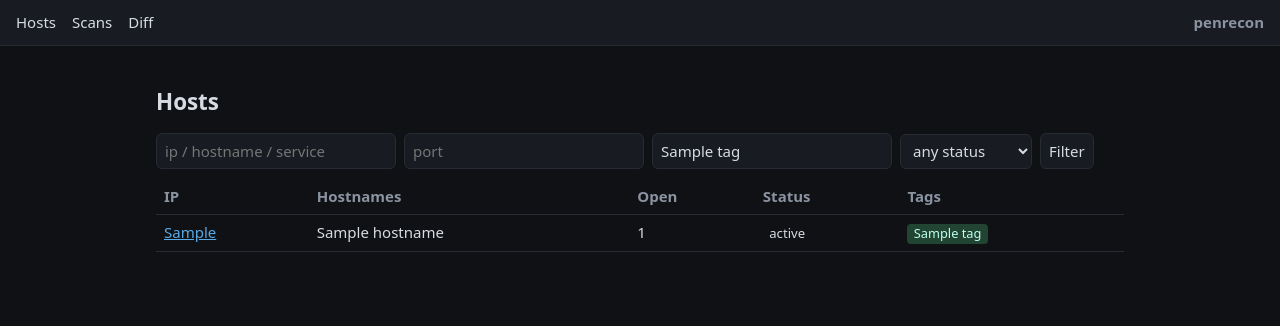
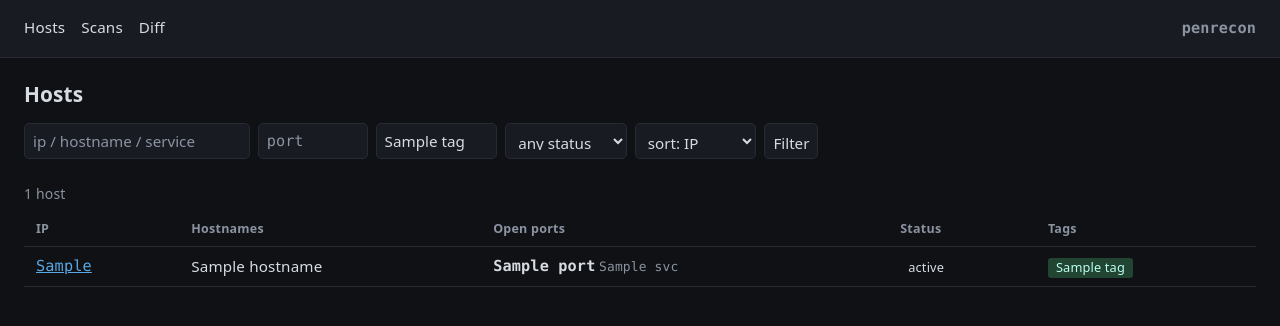
Before and after one commit to g4laad/penrecon, a FastAPI app: template src/penrecon/web/templates/index.html in a window 1280 px wide. Shown: the top 326 px of the page. Run offline with FastAPI, Linux system fonts and the light colour scheme; the template is opened without the code that fills it: most values are stand-ins (such as "Sample title", 1, 10 or a date in 2020); parts of the project's set-up code (start-up, migrations or seed data) failed here and were passed over.

Commit message:
feat(ui): terminal-native host list — ports inline, a11y, design system
Design pass on the hosts list (/) driven by impeccable critique/audit.

- Ports inline: host list shows open ports (mono/tabular port+service, +N
  overflow) instead of only a count; new HostRow.open_services + sort_hosts
  (IP-natural / most-ports / status).
- Terminal-native system: 4pt spacing scale, rem type scale, monospace
  tabular data, wider (1360px) denser table, row hover; palette unchanged.
- Accessibility: :focus-visible rings, explicit ::placeholder, aria-live
  result count, aria-labels on filter + upload controls, active-nav.
- Filters: uniform 36px toolbar with purpose-sized widths (search bounded,
  port roomy for 65535), narrow-screen stacking + table scroll, defer htmx,
  crossfade on swap with prefers-reduced-motion guard, hx-push-url.
- Empty state split: "no hosts yet" vs "no matches / clear filters".
- Docs: DESIGN.md + .impeccable/design.json capture the system.

```diff
--- a/src/penrecon/web/app.py
+++ b/src/penrecon/web/app.py
@@ -41,11 +41,13 @@
     port: int | None = None,
     tag: str = "",
     status: str = "",
+    sort: str = "ip",
     session: Session = Depends(get_session),
 ) -> HTMLResponse:
     rows = queries.filter_hosts(queries.host_rows(session), q=q, port=port, tag=tag, status=status)
+    rows = queries.sort_hosts(rows, sort)
     ctx = {"request": request, "rows": rows, "q": q, "port": port, "tag": tag, "status": status,
-           "statuses": list(Status)}
+           "sort": sort, "statuses": list(Status)}
     tpl = "_host_table.html" if _is_htmx(request) else "index.html"
     return templates.TemplateResponse(request, tpl, ctx)
 
--- a/src/penrecon/web/static/style.css
+++ b/src/penrecon/web/static/style.css
@@ -1,33 +1,130 @@
-:root { --bg:#0f1115; --panel:#181b22; --fg:#d7dce3; --mut:#8b93a1; --accent:#5aa9e6; --line:#262b34; }
+:root {
+  /* palette (unchanged identity) */
+  --bg:#0f1115; --panel:#181b22; --fg:#d7dce3; --mut:#8b93a1; --accent:#5aa9e6;
+  --line:#262b34; --row-hover:#161a20;
+
+  --font-sans: ui-sans-serif, system-ui, sans-serif;
+  --font-mono: ui-monospace, "SF Mono", "JetBrains Mono", "Cascadia Code", Menlo, Consolas, monospace;
+
+  /* 4pt spacing scale */
+  --space-1:4px; --space-2:8px; --space-3:12px; --space-4:16px;
+  --space-5:24px; --space-6:32px; --space-8:48px;
+
+  --radius:5px; --radius-sm:3px;
+  --content-max:1360px;
+
+  /* fixed rem type scale (~1.15 ratio); rem so it honors user zoom */
+  --text-xs:.78rem; --text-sm:.875rem; --text-base:.95rem; --text-lg:1.1rem; --text-xl:1.3rem;
+  --lh-tight:1.2; --lh-body:1.5;
+  --measure:72ch;  /* prose cap */
+}
+
 * { box-sizing: border-box; }
-body { margin:0; font:15px/1.5 system-ui,sans-serif; background:var(--bg); color:var(--fg); }
-nav { display:flex; gap:1rem; align-items:center; padding:.7rem 1rem; background:var(--panel); border-bottom:1px solid var(--line); }
-nav a { color:var(--fg); text-decoration:none; }
+body {
+  margin:0; background:var(--bg); color:var(--fg);
+  font-family:var(--font-sans); font-size:var(--text-base); line-height:var(--lh-body);
+  letter-spacing:.01em;  /* light-on-dark compensation */
+  font-kerning:normal; font-optical-sizing:auto; -webkit-font-smoothing:antialiased;
+}
+
+/* data reads in monospace with aligned digits */
+.mono, .ip, .ports { font-family:var(--font-mono); font-variant-numeric:tabular-nums; }
+
+nav {
+  display:flex; gap:var(--space-4); align-items:center;
+  padding:var(--space-3) var(--space-5);
+  background:var(--panel); border-bottom:1px solid var(--line);
+}
+nav a { color:var(--fg); text-decoration:none; padding:var(--space-1) 0; border-bottom:2px solid transparent; }
 nav a:hover { color:var(--accent); }
-nav .brand { margin-left:auto; color:var(--mut); font-weight:600; }
-main { max-width:1000px; margin:0 auto; padding:1.5rem 1rem; }
-h1 { font-size:1.4rem; } h2 { font-size:1.15rem; margin-top:1.6rem; } h3 { font-size:1rem; }
+nav a.active { color:var(--fg); border-bottom-color:var(--accent); }
+nav .brand { margin-left:auto; color:var(--mut); font-weight:600; font-family:var(--font-mono); }
+
+/* accessibility: visible keyboard focus + hidden-but-announced labels */
+:focus-visible { outline:2px solid var(--accent); outline-offset:2px; border-radius:var(--radius-sm); }
+:focus:not(:focus-visible) { outline:none; }
+.visually-hidden {
+  position:absolute; width:1px; height:1px; padding:0; margin:-1px;
+  overflow:hidden; clip:rect(0 0 0 0); white-space:nowrap; border:0;
+}
+.count { color:var(--mut); font-size:var(--text-sm); margin:0 0 var(--space-2); max-width:none; }
+
+main { max-width:var(--content-max); margin:0 auto; padding:var(--space-5) var(--space-5); }
+h1, h2, h3 { text-wrap:balance; line-height:var(--lh-tight); }
+h1 { font-size:var(--text-xl); margin:0 0 var(--space-4); }
+h2 { font-size:var(--text-lg); margin-top:var(--space-6); }
+h3 { font-size:var(--text-base); }
 a { color:var(--accent); }
-table { width:100%; border-collapse:collapse; margin-top:.6rem; }
-th,td { text-align:left; padding:.4rem .5rem; border-bottom:1px solid var(--line); vertical-align:top; }
-th { color:var(--mut); font-weight:600; }
+.meta, p { max-width:var(--measure); }
+
+/* dense operator table */
+table { width:100%; border-collapse:collapse; }
+th, td { text-align:left; padding:var(--space-2) var(--space-3); border-bottom:1px solid var(--line); vertical-align:top; }
+th { color:var(--mut); font-weight:600; font-size:var(--text-xs); letter-spacing:.02em; }
+tbody tr:hover td { background:var(--row-hover); }
+td.ip a { font-weight:500; }
+.num { text-align:right; font-variant-numeric:tabular-nums; color:var(--mut); width:1%; white-space:nowrap; }
 .empty { color:var(--mut); }
-.filters,.upload { display:flex; gap:.5rem; flex-wrap:wrap; align-items:center; margin:.6rem 0; }
-input,select,textarea,button { font:inherit; background:var(--panel); color:var(--fg); border:1px solid var(--line); border-radius:6px; padding:.35rem .5rem; }
-textarea { width:100%; resize:vertical; }
+
+/* open-ports cell: mono pairs, port bold + service muted, wrap densely */
+.ports { display:flex; flex-wrap:wrap; gap:var(--space-1) var(--space-3); align-items:baseline; }
+.port { display:inline-flex; align-items:baseline; gap:.4ch; white-space:nowrap; }
+.port b { font-weight:600; color:var(--fg); }
+.port i { font-style:normal; color:var(--mut); font-size:.85em; }
+.ports .more { color:var(--mut); }
+.ports .none { color:var(--mut); }
+
+/* filters: tight group, breathing room before the table */
+.filters, .upload { display:flex; gap:var(--space-2); flex-wrap:wrap; align-items:center; margin:0 0 var(--space-5); }
+input, select, textarea, button {
+  font:inherit; background:var(--panel); color:var(--fg);
+  border:1px solid var(--line); border-radius:var(--radius);
+  padding:var(--space-2) var(--space-2); min-height:34px;
+}
+input::placeholder { color:var(--mut); opacity:1; }  /* explicit, AA-verified */
+input[name="port"] { width:12ch; font-family:var(--font-mono); }
+textarea { width:100%; max-width:var(--measure); resize:vertical; min-height:auto; line-height:var(--lh-body); }
+
+/* uniform-height toolbar; widths sized to each control's purpose, none hog the row */
+.filters input, .filters select, .filters button { height:36px; min-height:0; }
+.filters input[type="search"] { width:26ch; }  /* bounded: fits the placeholder, doesn't hog the row */
+.filters input[name="tag"] { width:14ch; }
+.filters select { width:14ch; }
 button { cursor:pointer; } button:hover { border-color:var(--accent); }
-.service { background:var(--panel); border:1px solid var(--line); border-radius:8px; padding:.6rem .8rem; margin:.6rem 0; }
-.service h3 small { color:var(--mut); font-weight:400; }
-.lastseen { margin-left:.4rem; }
-.annotation .ann-row { display:flex; gap:.5rem; margin-bottom:.4rem; align-items:center; }
+
+/* service panels (host detail) */
+.service { background:var(--panel); border:1px solid var(--line); border-radius:var(--radius); padding:var(--space-3) var(--space-4); margin:var(--space-3) 0; }
+.service h3 { font-family:var(--font-mono); }
+.service h3 small { color:var(--mut); font-weight:400; font-family:var(--font-sans); }
+.lastseen { margin-left:var(--space-2); }
+.annotation .ann-row { display:flex; gap:var(--space-2); margin-bottom:var(--space-2); align-items:center; }
 .saved { color:#6bd06b; }
-.tag { display:inline-block; background:#243; color:#bfe; border-radius:4px; padding:0 .4rem; margin-right:.25rem; font-size:.8rem; }
-.status { border-radius:4px; padding:0 .4rem; font-size:.82rem; }
-.status-open,.status-interesting { background:#264; color:#bfe; }
-.status-closed,.status-filtered { background:#432; color:#fda; }
+
+/* pills */
+.tag { display:inline-block; background:#243; color:#bfe; border-radius:var(--radius-sm); padding:0 var(--space-2); margin-right:var(--space-1); font-size:.8rem; }
+.status { border-radius:var(--radius-sm); padding:0 var(--space-2); font-size:.8rem; white-space:nowrap; }
+.status-open, .status-interesting { background:#264; color:#bfe; }
+.status-closed, .status-filtered { background:#432; color:#fda; }
 .status-exploited { background:#622; color:#fbb; }
 .status-new { background:#334; color:#bcd; }
 .status-reviewed { background:#345; color:#cde; }
-.attachments ul { margin:.3rem 0; padding-left:1.1rem; }
+
+.attachments ul { margin:var(--space-1) 0; padding-left:var(--space-4); }
 .diff-added td { color:#8fd88f; } .diff-removed td { color:#e79a9a; } .diff-changed td { color:#e7cf8f; }
 .meta { color:var(--mut); }
+
+/* filter swap: brief crossfade (fallback for no View-Transitions browsers) */
+#host-table.htmx-swapping { opacity:.35; transition:opacity 120ms cubic-bezier(0.22,1,0.36,1); }
+
+@media (prefers-reduced-motion: reduce) {
+  *, *::before, *::after { transition-duration:.01ms !important; animation-duration:.01ms !important; }
+}
+
+/* narrow screens: stack filters, let dense tables scroll instead of breaking */
+@media (max-width:640px) {
+  main { padding:var(--space-4) var(--space-3); }
+  nav { padding:var(--space-3) var(--space-3); }
+  .filters, .upload { flex-direction:column; align-items:stretch; }
+  #host-table, .table-scroll { overflow-x:auto; }
+  #host-table table { min-width:640px; }
+}
--- a/src/penrecon/web/templates/_host_table.html
+++ b/src/penrecon/web/templates/_host_table.html
@@ -1,18 +1,34 @@
+<p class="count">{{ rows | length }} host{{ '' if rows | length == 1 else 's' }}</p>
 <table>
   <thead>
-    <tr><th>IP</th><th>Hostnames</th><th>Open</th><th>Status</th><th>Tags</th></tr>
+    <tr><th>IP</th><th>Hostnames</th><th>Open ports</th><th>Status</th><th>Tags</th></tr>
   </thead>
   <tbody>
     {% for r in rows %}
     <tr>
-      <td><a href="/hosts/{{ r.id }}">{{ r.ip }}</a></td>
+      <td class="ip"><a href="/hosts/{{ r.id }}">{{ r.ip }}</a></td>
       <td>{{ r.hostnames | join(", ") }}</td>
-      <td>{{ r.open_count }}</td>
+      <td>
+        {% if r.open_services %}
+        <div class="ports">
+          {% for port, svc in r.open_services[:12] %}
+          <span class="port"><b>{{ port }}</b>{% if svc %}<i>{{ svc }}</i>{% endif %}</span>
+          {% endfor %}
+          {% if r.open_services | length > 12 %}<span class="more">+{{ r.open_services | length - 12 }}</span>{% endif %}
+        </div>
+        {% else %}
+        <span class="none">—</span>
+        {% endif %}
+      </td>
       <td><span class="status status-{{ r.status }}">{{ r.status }}</span></td>
       <td>{% for t in r.tags %}<span class="tag">{{ t }}</span>{% endfor %}</td>
     </tr>
     {% else %}
-    <tr><td colspan="5" class="empty">No hosts. Upload a scan on the <a href="/scans">Scans</a> page.</td></tr>
+    {% if q or port or tag or status %}
+    <tr><td colspan="5" class="empty">No hosts match these filters. <a href="/">Clear filters</a>.</td></tr>
+    {% else %}
+    <tr><td colspan="5" class="empty">No hosts yet. Upload a scan on the <a href="/scans">Scans</a> page to get started.</td></tr>
+    {% endif %}
     {% endfor %}
   </tbody>
 </table>
--- a/src/penrecon/web/templates/base.html
+++ b/src/penrecon/web/templates/base.html
@@ -5,13 +5,14 @@
   <meta name="viewport" content="width=device-width, initial-scale=1">
   <title>{% block title %}penrecon{% endblock %}</title>
   <link rel="stylesheet" href="/static/style.css">
-  <script src="/static/htmx.min.js"></script>
+  <script src="/static/htmx.min.js" defer></script>
 </head>
 <body>
-  <nav>
-    <a href="/">Hosts</a>
-    <a href="/scans">Scans</a>
-    <a href="/diff">Diff</a>
+  {% set path = request.url.path %}
+  <nav aria-label="Primary">
+    <a href="/"{% if path == '/' %} class="active" aria-current="page"{% endif %}>Hosts</a>
+    <a href="/scans"{% if path.startswith('/scans') %} class="active" aria-current="page"{% endif %}>Scans</a>
+    <a href="/diff"{% if path.startswith('/diff') %} class="active" aria-current="page"{% endif %}>Diff</a>
     <span class="brand">penrecon</span>
   </nav>
   <main>{% block content %}{% endblock %}</main>
--- a/src/penrecon/web/templates/diff.html
+++ b/src/penrecon/web/templates/diff.html
@@ -19,7 +19,7 @@
   <tbody>
   {% for e in result.entries %}
     <tr class="diff-{{ e.kind }}">
-      <td>{{ e.kind }}</td><td>{{ e.ip }}</td><td>{{ e.port }}/{{ e.proto }}</td>
+      <td>{{ e.kind }}</td><td class="ip">{{ e.ip }}</td><td class="mono">{{ e.port }}/{{ e.proto }}</td>
       <td>{{ e.before or "" }}</td><td>{{ e.after or "" }}</td>
     </tr>
   {% else %}
--- a/src/penrecon/web/templates/index.html
+++ b/src/penrecon/web/templates/index.html
@@ -2,17 +2,24 @@
 {% block title %}Hosts — penrecon{% endblock %}
 {% block content %}
 <h1>Hosts</h1>
-<form class="filters" hx-get="/" hx-target="#host-table" hx-trigger="submit, keyup delay:400ms from:input[name=q]">
-  <input type="search" name="q" value="{{ q }}" placeholder="ip / hostname / service">
-  <input type="number" name="port" value="{{ port or '' }}" placeholder="port">
-  <input type="text" name="tag" value="{{ tag }}" placeholder="tag">
-  <select name="status">
+<form class="filters" role="search" hx-get="/" hx-target="#host-table" hx-push-url="true"
+      hx-swap="innerHTML transition:true swap:120ms"
+      hx-trigger="submit, keyup delay:400ms from:input[name=q], change">
+  <input type="search" name="q" value="{{ q }}" placeholder="ip / hostname / service" aria-label="Search by IP, hostname, or service">
+  <input type="number" name="port" value="{{ port or '' }}" placeholder="port" aria-label="Filter by open port">
+  <input type="text" name="tag" value="{{ tag }}" placeholder="tag" aria-label="Filter by tag">
+  <select name="status" aria-label="Filter by status">
     <option value="">any status</option>
     {% for s in statuses %}<option value="{{ s.value }}" {{ 'selected' if status==s.value }}>{{ s.value }}</option>{% endfor %}
   </select>
+  <select name="sort" aria-label="Sort hosts by">
+    <option value="ip" {{ 'selected' if sort=='ip' }}>sort: IP</option>
+    <option value="ports" {{ 'selected' if sort=='ports' }}>sort: most ports</option>
+    <option value="status" {{ 'selected' if sort=='status' }}>sort: status</option>
+  </select>
   <button type="submit">Filter</button>
 </form>
-<div id="host-table">
+<div id="host-table" aria-live="polite" aria-atomic="true">
   {% include "_host_table.html" %}
 </div>
 {% endblock %}
--- a/src/penrecon/web/templates/scans.html
+++ b/src/penrecon/web/templates/scans.html
@@ -3,10 +3,10 @@
 {% block content %}
 <h1>Scans</h1>
 <form action="/scans" method="post" enctype="multipart/form-data" class="upload">
-  <select name="tool">
+  <select name="tool" aria-label="Scan tool format">
     {% for t in tools %}<option value="{{ t }}" {{ 'selected' if t=='nmap' }}>{{ t }}</option>{% endfor %}
   </select>
-  <input type="file" name="file" required>
+  <input type="file" name="file" required aria-label="Scan result file">
   <button type="submit">Upload &amp; ingest</button>
 </form>
 <table>
```
Also changed, not shown: DESIGN.md (added, +240 -0 lines), src/penrecon/queries.py (+17 -0 lines), 1 other file.
